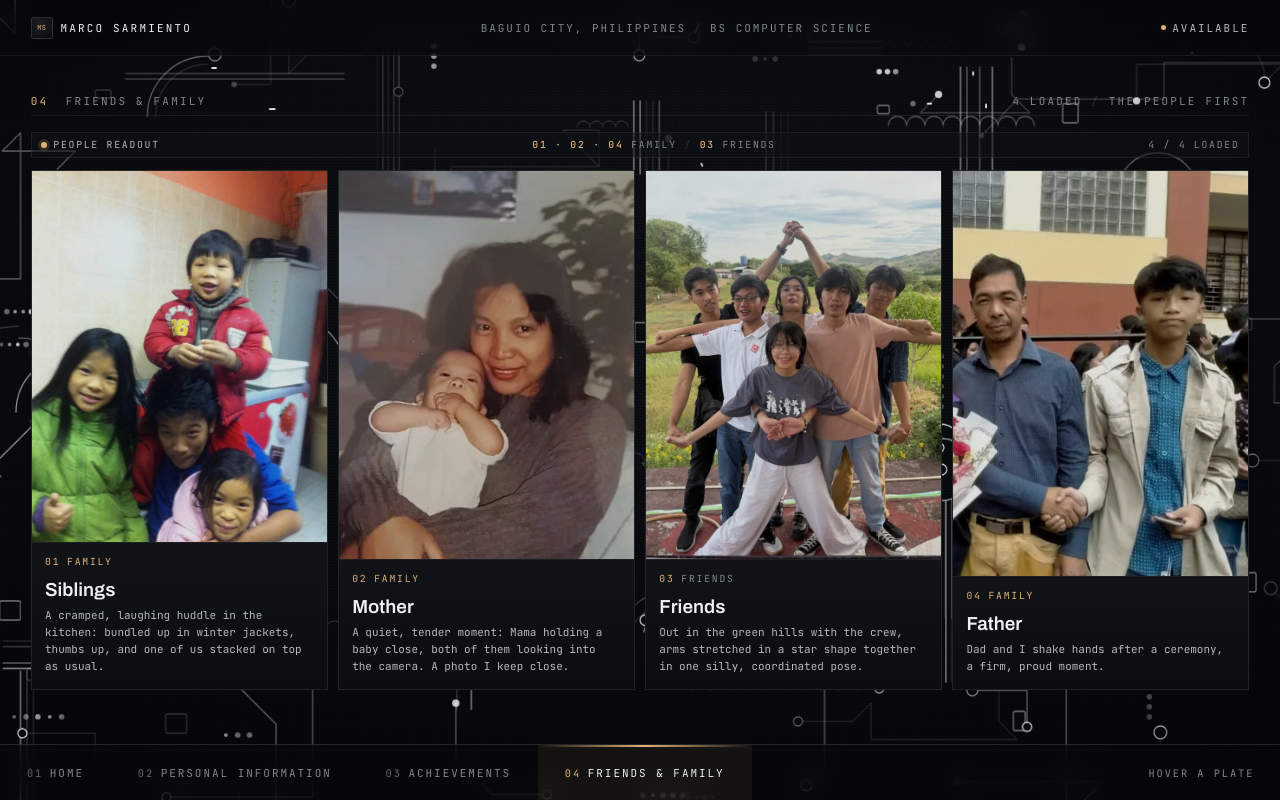
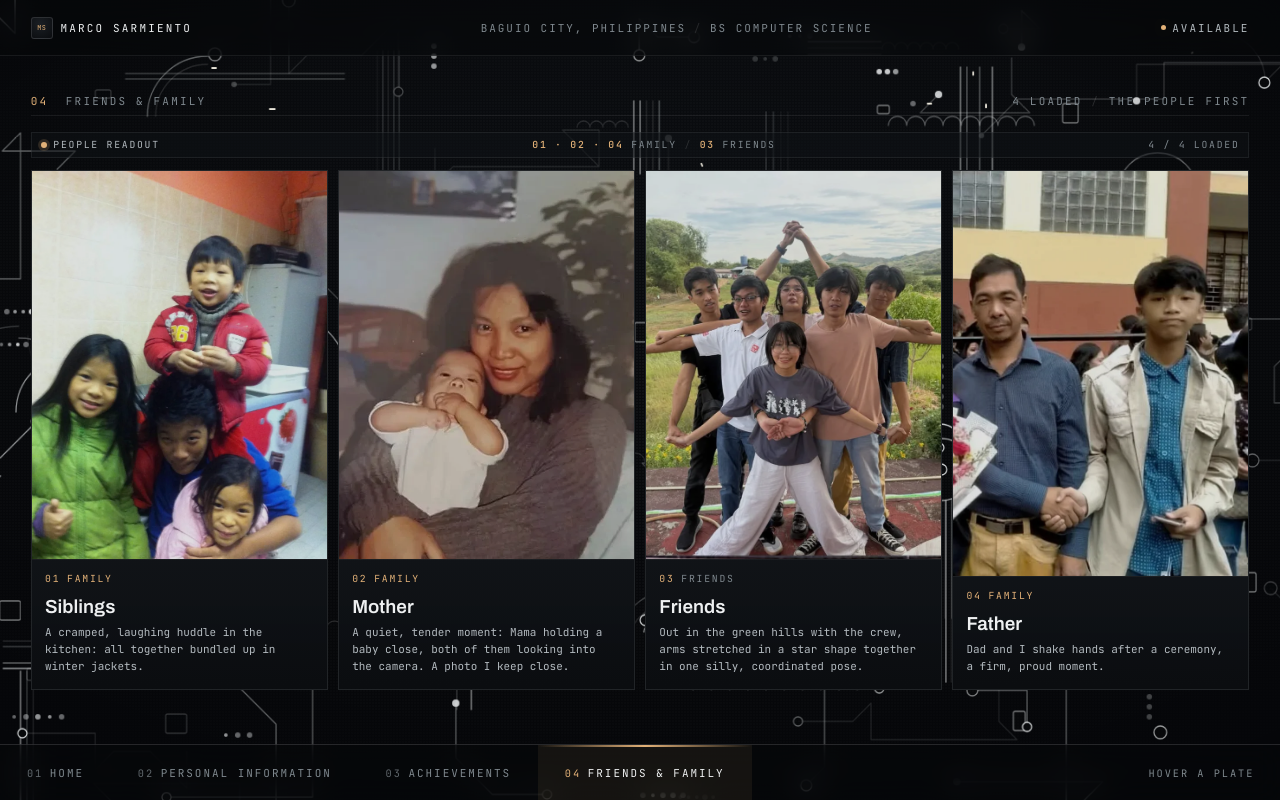
Before and after one commit to MistaEmStoned/Porta, a plain HTML site: page friends-family.html in a window 1280 px wide. Drawn offline with Linux system fonts and the light colour scheme.

Commit message:
Revise siblings description for clarity
Updated the description of siblings in the family section.

```diff
--- a/friends-family.html
+++ b/friends-family.html
@@ -62,7 +62,7 @@
             <div class="card-body">
               <p class="card-tag"><span class="no">01</span><span class="grp">Family</span></p>
               <h2 class="card-title" id="kin-1">Siblings</h2>
-              <p class="kin-desc">A cramped, laughing huddle in the kitchen: bundled up in winter jackets, thumbs up, and one of us stacked on top as usual.</p>
+              <p class="kin-desc">A cramped, laughing huddle in the kitchen: all together bundled up in winter jackets.</p>
             </div>
           </article>
           <article class="card kin-card" data-group="family" tabindex="0" aria-labelledby="kin-2" style="--i:1;--pos:50% 40%">
```
